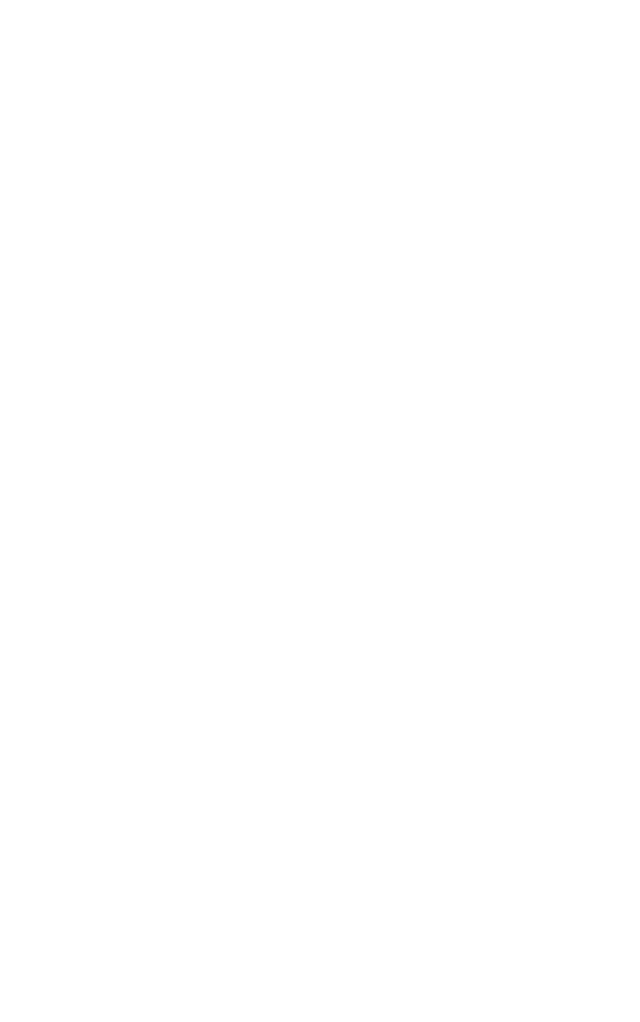
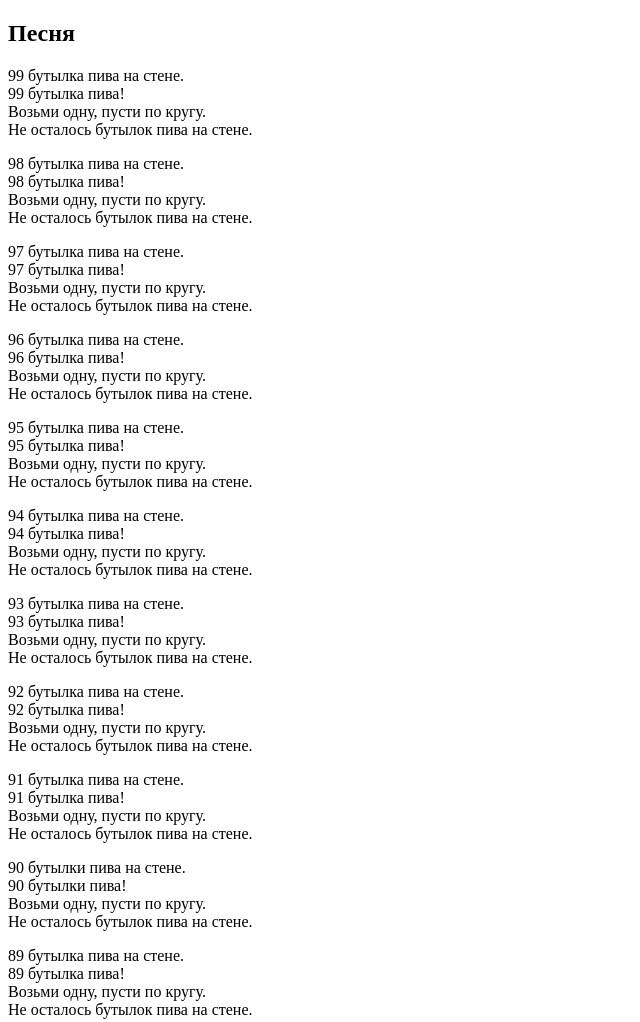
Before and after one commit to MfeaR/Bears, a plain HTML site: page index.html in a window 1280 px wide. Shown: the top 1022 px of the page, without its empty margins (0-640 px from the left). Before the commit the page ends 800 px from the top, so only its background shows below. Drawn offline with Linux system fonts and the light colour scheme.

Commit message:
update fo es6 and insert song in html

```diff
--- a/index.html
+++ b/index.html
@@ -8,6 +8,64 @@
     <title>Document</title>
 </head>
 <body>
-<script src="main.js"></script>
+<h2>
+    Песня
+</h2>
+<div id="song">
+
+</div>
+
+
+<script>
+  let songLog = {
+    count: 99, //Cчетчик
+
+    definitionOfTheEnd: function (data) { //Функция определния окончания
+      let remainderOfTheDivision = data % 10 //Определяем остаток от деления
+      if (remainderOfTheDivision) {
+        return 'ка'
+      } else if (remainderOfTheDivision >= 5 && remainderOfTheDivision <= 9 || data >= 11 && data <= 14) {
+        return 'ок'
+      } else {
+        return 'ки'
+      }
+    },
+    insertElement: function (elementSong, text) {
+      let element = document.createElement('div')
+      let string = document.createTextNode(text)
+      element.appendChild(string)
+      elementSong.appendChild(element)
+    },
+
+    generateSongText: function () { //Функция генерации текста
+      let firstEnd, secondEnd // Окончания предложений
+      let song = document.getElementById("song")
+      while (this.count > 0) {
+        let elementSong = document.createElement("p")
+
+        firstEnd = this.definitionOfTheEnd(this.count)// Определяем первое окончание
+
+        this.insertElement(elementSong, `${this.count} бутыл${firstEnd} пива на стене.`)
+        this.insertElement(elementSong, `${this.count} бутыл${firstEnd} пива!\n`)
+        this.insertElement(elementSong, `Возьми одну, пусти по кругу.`)
+
+        this.count-- //Уменьшаем счетчик
+
+        secondEnd = this.definitionOfTheEnd(this.count) // Определяем второе окончание
+
+        if (!this.count) {
+          this.insertElement(elementSong, `${this.count} бутыл${secondEnd} пива на стене!`)
+        } else {
+          this.insertElement(elementSong, `Не осталось бутылок пива на стене.`)
+        }
+        song.appendChild(elementSong)
+
+      }
+    }
+  }
+
+  //Запуск программы
+  songLog.generateSongText()
+</script>
 </body>
 </html>
--- a/main.js
+++ /dev/null
@@ -1,35 +0,0 @@
-var songLog = {
-    count:99, //Cчетчик
-
-    definitionOfTheEnd: function (data) { //Функция определния окончания
-        var remainderOfTheDivision = data % 10; //Определяем остаток от деления
-        if (remainderOfTheDivision == 1) {
-            return "ка";
-        } else if (remainderOfTheDivision >= 5 && remainderOfTheDivision <= 9 || data >= 11 && data <= 14) {
-            return "ок";
-        } else {
-            return "ки ";
-        }
-    },
-    generateSongText: function () { //Функция генерации текста
-        var firstEnd, secondEnd; // Окончания предложений
-        while (this.count > 0) {
-
-            firstEnd = this.definitionOfTheEnd(this.count);// Определяем первое окончание
-            console.log("");
-            console.log(this.count + " бутыл" + firstEnd + " пива на стене.");
-            console.log(this.count + " бутыл" + firstEnd + " пива!");
-            console.log("Возьми одну, пусти по кругу.");
-            this.count--; //Уменьшаем счетчик
-            secondEnd = this.definitionOfTheEnd(this.count); // Определяем второе окончание
-            if (this.count != 0) {
-                console.log(this.count + " бутыл" + secondEnd + " пива на стене!");
-            } else {
-                console.log("Не осталось бутылок пива на стене.");
-            }
-        }
-    }
-};
-
-//Запуск программы
-songLog.generateSongText();
```
Also changed, not shown: main.css (deleted).
